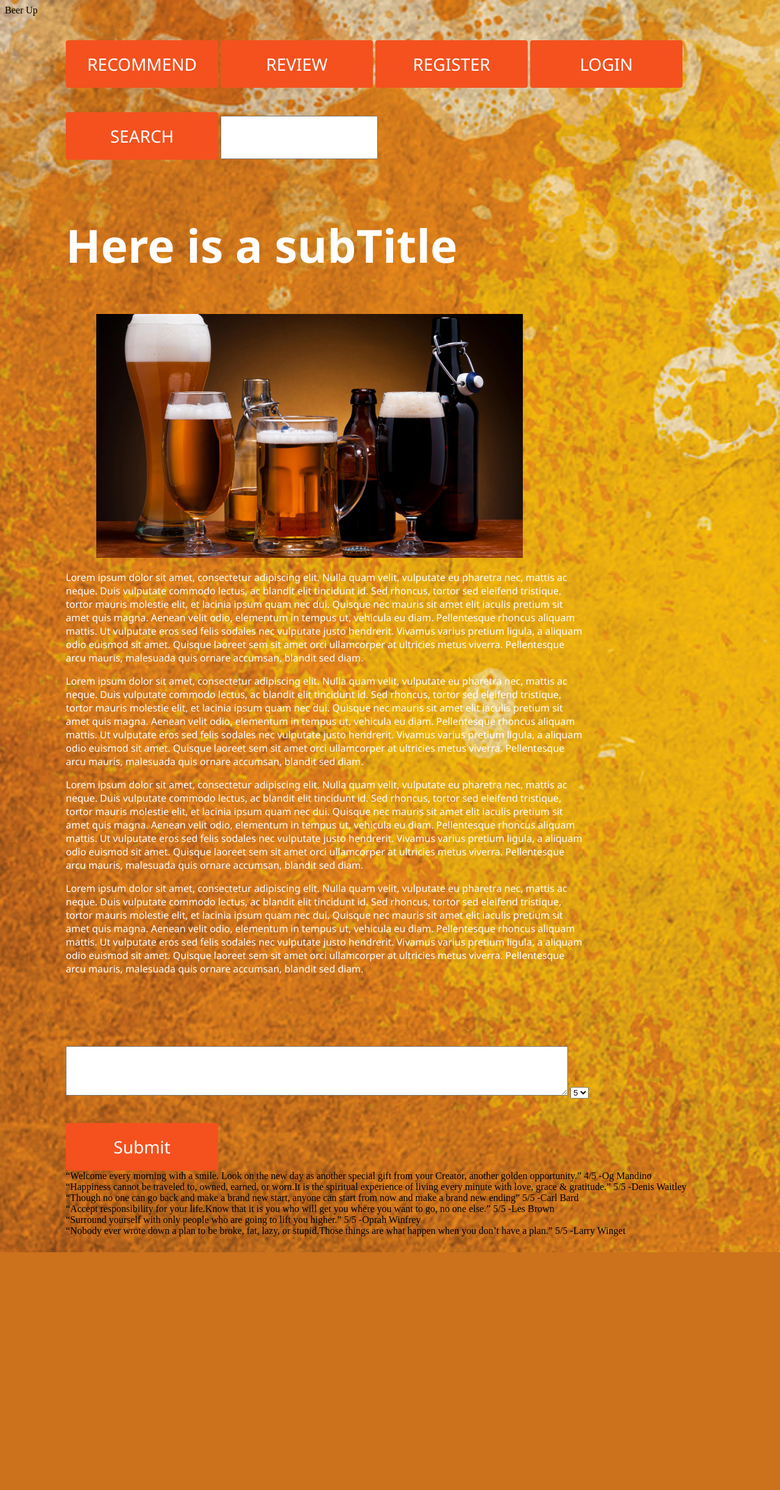
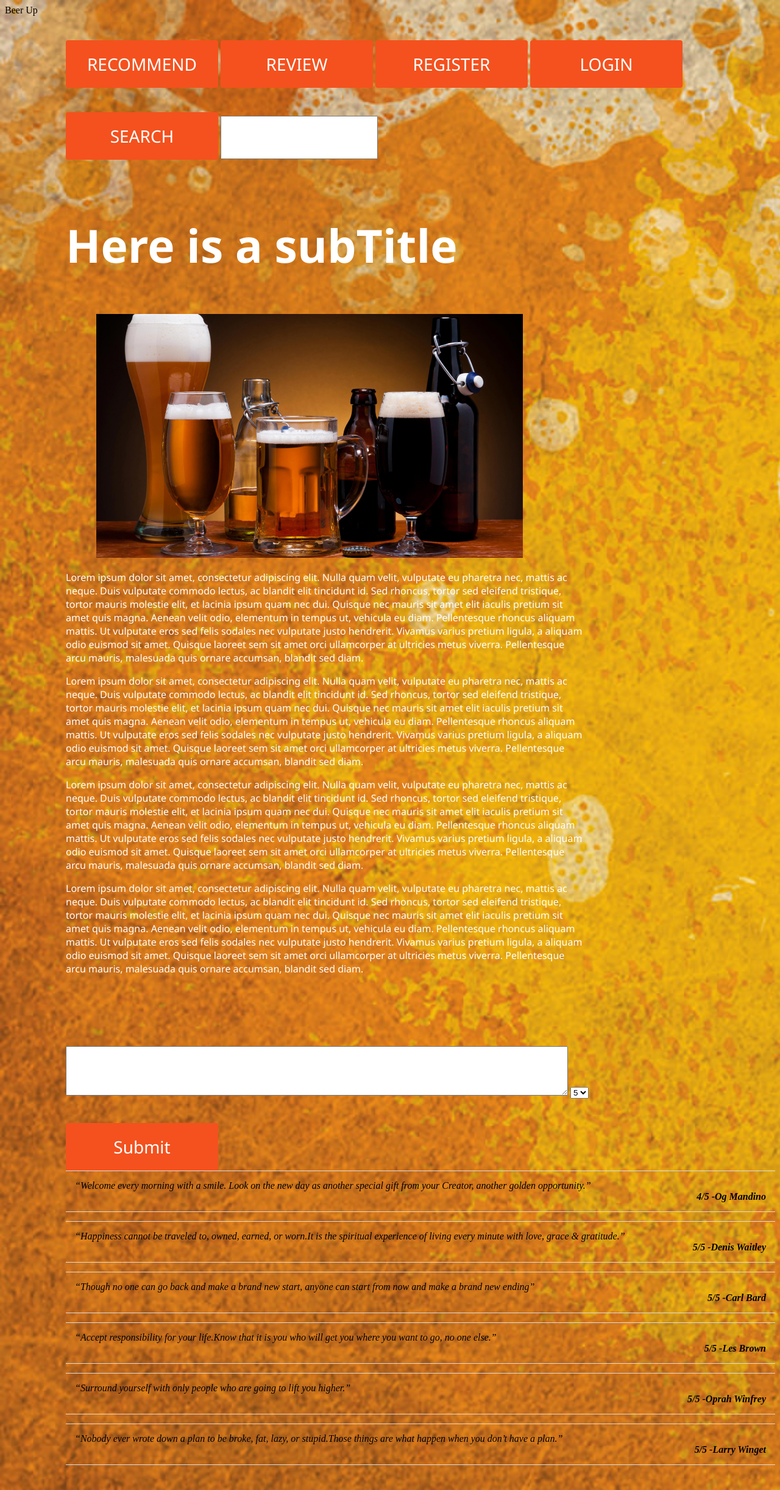
Before and after one commit to tandoni/csse280Project, a Node server app: template frontend/templates/product.html in a window 1280 px wide. Shown: the whole page at 61% size. Before the commit the page ends 2054 px from the top, so only its background shows below. Run offline with Node 20, Linux system fonts and the light colour scheme; the template is opened without the code that fills it, so the values that code supplies are empty; some libraries are stand-ins or nearby versions.

Commit message:
Sorry for the wrong version. Here is the one that submit is working.

```diff
--- a/frontend/css/main.css
+++ b/frontend/css/main.css
@@ -4,6 +4,24 @@ html {
     -moz-background-size: cover;
     -o-background-size: cover;
     background-size: cover;
+}
+
+div.author-quote {
+    border-top: 1px solid #ddd;
+    border-bottom: 1px solid #ddd;
+    padding: 15px;
+    margin-bottom: 15px;
+    font-style: italic;
+}
+
+div.author-quote:hover {
+    background-color: #ededed;
+}
+
+span.quote-author-name {
+    text-align: right;
+    font-weight: bold;
+    display: block;
 }
 
 input {
--- a/frontend/js/product.js
+++ b/frontend/js/product.js
@@ -62,3 +62,12 @@ $(window).on('load', function() {
     //load in initial state
     setup();
 });
+
+$('#submit').on('click', function() {
+    q = $('#text-area').val();
+    a = "you";
+    s = $('[name="score"] option:selected').val();
+    object = { quote: q, author: a, score: s };
+    ALL_QUOTES.push(object);
+    displayQuotes(ALL_QUOTES);
+});
--- a/frontend/templates/product.html
+++ b/frontend/templates/product.html
@@ -74,7 +74,7 @@
 
             </div>
             <div class="personal-review">
-                <textarea rows="5" cols="100">
+                <textarea id="text-area" rows="5" cols="100">
                 </textarea>
                 <select name="score">
 				<option value = "5" selected = "selected">5</option>
@@ -84,8 +84,8 @@
                 <option value = "1">1</option>
 			    </select>
                 <div class="menu-buttons">
-                    <button class="button" style="display: inline-block">
-                    <a class = "nounderline" href="index.html">
+                    <button id="submit" class="button" style="display: inline-block">
+                    <a  class = "nounderline">
                         <span >Submit</span>
                     </a>
                 </button>
```
